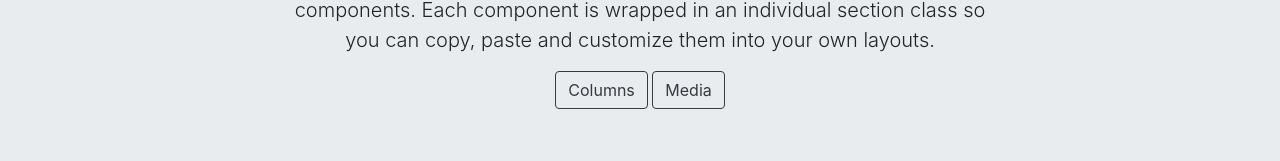
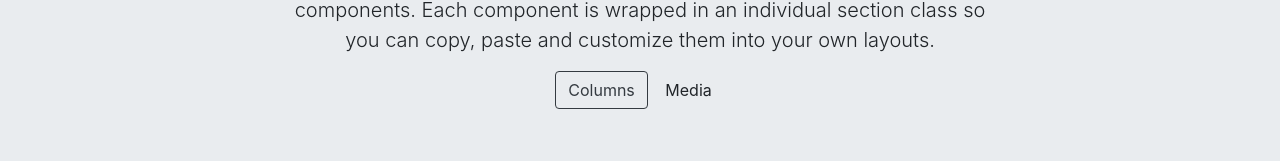
Before and after one commit to Sukhesood/refactored-doodle, a plain HTML site: page index.html in a window 1280 px wide. Shown: the part 230-391 px from the top of the page. Drawn offline with nearby package versions, Linux system fonts and the light colour scheme.

Commit message:
new change

```diff
--- a/index.html
+++ b/index.html
@@ -49,7 +49,7 @@
                 individual section class so you can copy, paste and customize them into your own layouts.
               </p>
               <a class="btn btn-outline-dark" href="columns.html">Columns</a>
-              <a class="btn btn-outline-dark" href="media.html">Media</a>
+              <a class="btn btn-outgline-dark" href="media.html">Media</a>
             </div>
           </div>
         </div>
```
